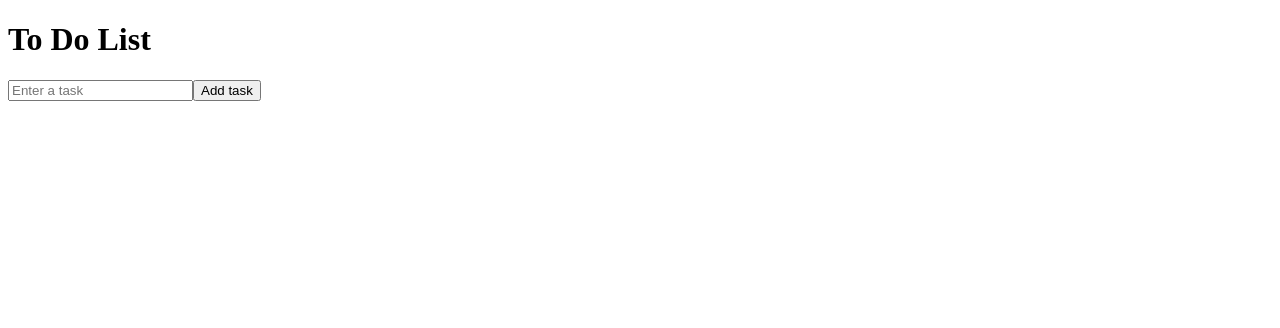
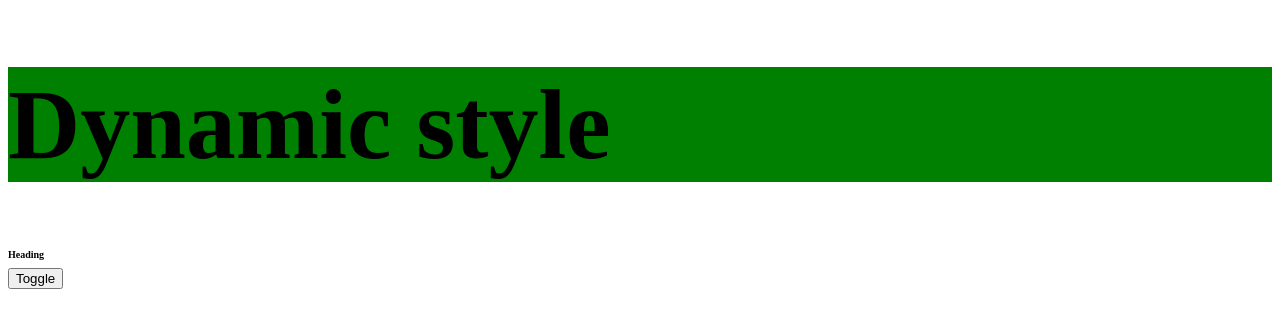
Before and after one commit to leonischu/Angular, an Angular app: page / in a window 1280 px wide. Shown: the top 328 px of the page. Built offline with nearby package versions, Linux system fonts and the light colour scheme.

Commit message:
Dynamic Styling

```diff
--- a/src/app/app.html
+++ b/src/app/app.html
@@ -1,13 +1,5 @@
-<h1>To Do List </h1>
-
-
-<input [(ngModel)]= "task" type="text" placeholder="Enter a task">
-
-<button (click)="addTask()">Add task</button>
-@for(task of taskList; track task.id){
-    <ul class="task-list">
-        <li>{{task.id}}</li>
-        <li>{{task.task}}</li>
-        <li><button (click)="deleteTask(task.id)">Delete</button></li>
-    </ul>
-}
+<h1 [style.backgroundColor]="bgColor"
+[style.fontSize] = "fontSize"
+>Dynamic style</h1>
+<h2 [style.fontSize] = "zoom ? headingSizeBig : headingSizeSmall">Heading</h2>
+<button (click)="update()">Toggle</button>
--- a/src/app/app.ts
+++ b/src/app/app.ts
@@ -10,19 +10,14 @@ import { RouterOutlet } from '@angular/router';
   styleUrl: './app.css'
 })
 export class App {
+  bgColor = "green"
+  fontSize = "100px"
+  headingSizeBig = "40px"
+  headingSizeSmall = "10px"
 
-  task = "";
-  taskList:{id:number,task:string}[] = [];
-  nextId=1;
-
-  addTask(){
-
-    this.taskList.push({id:  this.nextId++,task:this.task})
-    console.log(this.taskList);
-
-  }
-  deleteTask(taskId:number){
-   this.taskList =  this.taskList.filter((item) => item.id! == taskId);
+  zoom = false
+  update(){
+    this.zoom = !this.zoom
   }
 
 }
```
